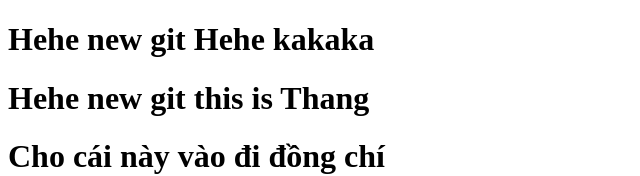
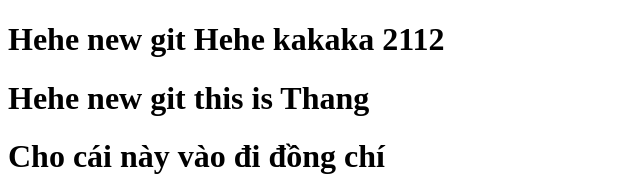
Before and after one commit to khoamak246/gitTeamPractice, a plain HTML site: page index.html in a window 1280 px wide. Shown: the top 176 px of the page, without its empty margins (0-640 px from the left). Drawn offline with Linux system fonts and the light colour scheme.

Commit message:
new update

```diff
--- a/index.html
+++ b/index.html
@@ -6,7 +6,7 @@
     <title>Document</title>
   </head>
   <body>
-    <h1>Hehe new git Hehe kakaka</h1>
+    <h1>Hehe new git Hehe kakaka 2112</h1>
 
     <h1>Hehe new git this is Thang</h1>
     <h1>Cho cái này vào đi đồng chí </h1>
```
